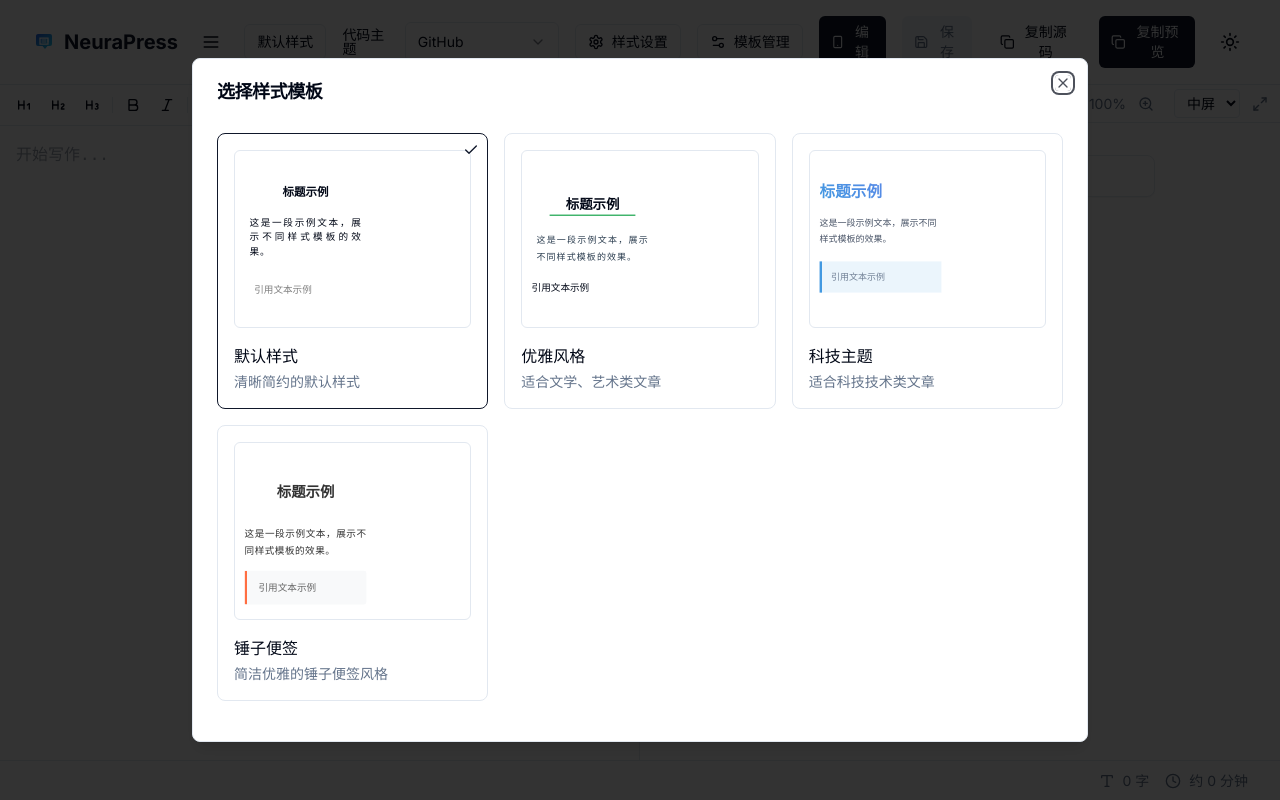
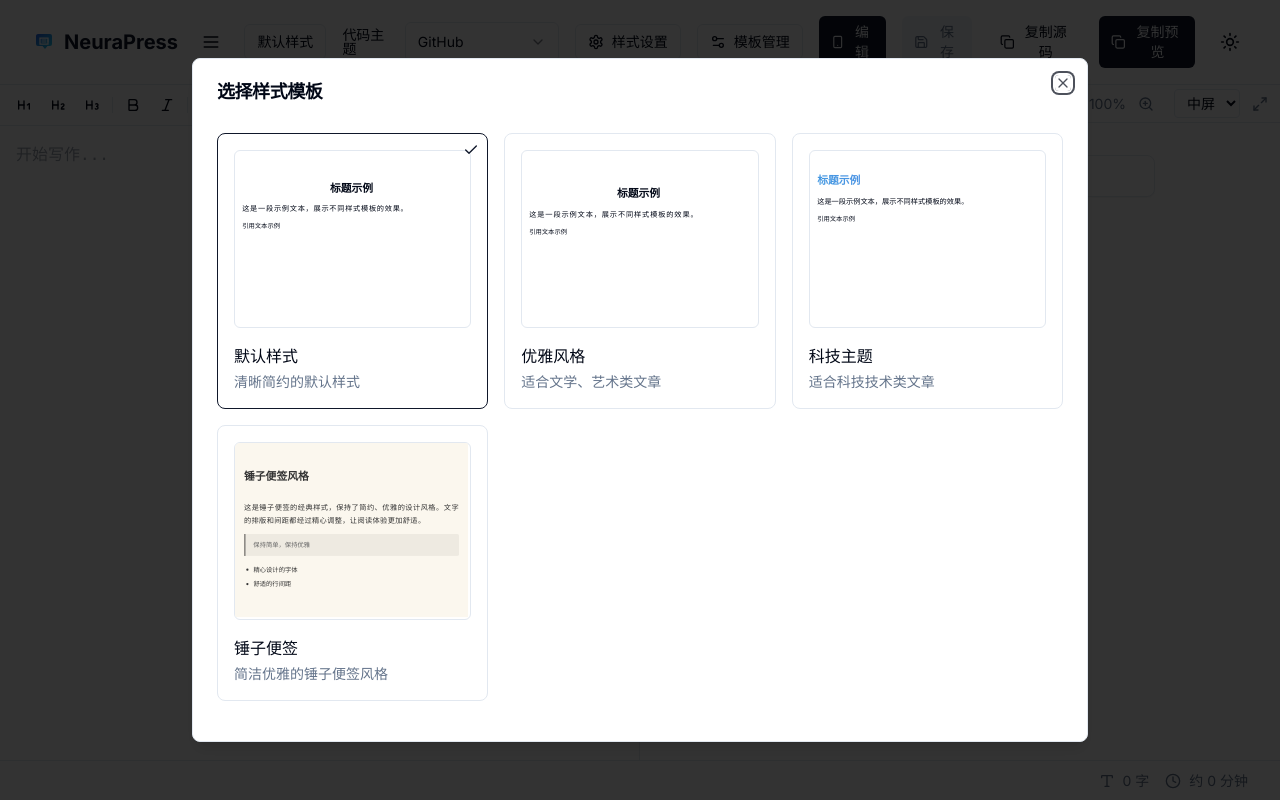
Before and after one commit to tianyaxiang/neurapress, a Next.js app: page /wechat in a window 1280 px wide. Both pictures are taken after a click on the button "默认样式". Built offline with nearby package versions, Linux system fonts and the light colour scheme.

Commit message:
优化主题

```diff
--- a/src/components/template/WechatStylePicker.tsx
+++ b/src/components/template/WechatStylePicker.tsx
@@ -47,24 +47,76 @@ export function WechatStylePicker({ value, onSelect }: WechatStylePickerProps) {
             >
               <div className="aspect-[4/3] overflow-hidden rounded-md border bg-white">
                 <div className={cn(
-                  "p-4 transform scale-[0.6] origin-top-left",
+                  "transform scale-[0.45] origin-top-left",
                   template.styles
-                )}>
+                )} style={{
+                  backgroundColor: template.id === 'smartisan' ? 'rgb(251, 247, 238)' : 'transparent',
+                  width: '220%',
+                  minHeight: '220%',
+                  padding: template.id === 'smartisan' ? '20px' : '16px',
+                  fontFamily: template.id === 'smartisan' ? 'PingFangSC-regular, -apple-system, BlinkMacSystemFont, sans-serif' : 'inherit',
+                  transform: 'scale(0.45)',
+                  transformOrigin: 'top left',
+                  position: 'relative'
+                }}>
                   <h1 style={{
                     ...template.options?.block?.h1,
-                    fontSize: template.options?.block?.h1?.fontSize || '1.2em'
+                    fontSize: '24px',
+                    color: template.id === 'smartisan' ? '#333333' : undefined,
+                    marginBottom: template.id === 'smartisan' ? '1.5em' : undefined,
+                    textAlign: 'left',
+                    padding: '0',
+                    border: 'none'
                   } as React.CSSProperties}>
-                    标题示例
+                    {template.id === 'smartisan' ? '锤子便签风格' : '标题示例'}
                   </h1>
                   <p style={{
                     ...template.options?.block?.p,
-                    fontSize: template.options?.block?.p?.fontSize || '1em'
+                    fontSize: '16px',
+                    color: template.id === 'smartisan' ? '#333333' : undefined,
+                    lineHeight: template.id === 'smartisan' ? '1.8' : undefined,
+                    margin: '1em 0'
                   } as React.CSSProperties}>
-                    这是一段示例文本，展示不同样式模板的效果。
+                    {template.id === 'smartisan'
+                      ? '这是锤子便签的经典样式，保持了简约、优雅的设计风格。文字的排版和间距都经过精心调整，让阅读体验更加舒适。'
+                      : '这是一段示例文本，展示不同样式模板的效果。'
+                    }
                   </p>
-                  <blockquote style={template.options?.block?.blockquote as React.CSSProperties}>
-                    引用文本示例
+                  <blockquote style={{
+                    ...template.options?.block?.blockquote as React.CSSProperties,
+                    borderLeft: template.id === 'smartisan' ? '4px solid rgba(0, 0, 0, 0.4)' : undefined,
+                    background: template.id === 'smartisan' ? 'rgba(0, 0, 0, 0.05)' : undefined,
+                    padding: template.id === 'smartisan' ? '1em 1.2em' : undefined,
+                    margin: template.id === 'smartisan' ? '1.2em 0' : undefined,
+                    color: template.id === 'smartisan' ? '#666666' : undefined,
+                    fontSize: '14px'
+                  }}>
+                    {template.id === 'smartisan'
+                      ? '保持简单，保持优雅'
+                      : '引用文本示例'
+                    }
                   </blockquote>
+                  {template.id === 'smartisan' && (
+                    <ul style={{
+                      ...template.options?.block?.ul as React.CSSProperties,
+                      margin: '1em 0',
+                      paddingLeft: '1.5em',
+                      listStyle: 'disc',
+                      color: '#333333',
+                      fontSize: '14px'
+                    }}>
+                      <li style={{
+                        ...template.options?.inline?.listitem as React.CSSProperties,
+                        margin: '0.5em 0',
+                        lineHeight: '1.8'
+                      }}>精心设计的字体</li>
+                      <li style={{
+                        ...template.options?.inline?.listitem as React.CSSProperties,
+                        margin: '0.5em 0',
+                        lineHeight: '1.8'
+                      }}>舒适的行间距</li>
+                    </ul>
+                  )}
                 </div>
               </div>
               <div className="space-y-1">
--- a/src/config/wechat-templates.ts
+++ b/src/config/wechat-templates.ts
@@ -404,7 +404,7 @@ export const templates: Template[] = [
         blockquote: {
           margin: '1.2em 0',
           padding: '1em 1.2em',
-          borderLeft: '4px solid #FF6E42',
+          borderLeft: '4px solid gba(0, 0, 0, 0.4)',
           background: '#F8F9FA',
           borderRadius: '0 4px 4px 0',
           color: '#666666'
```
